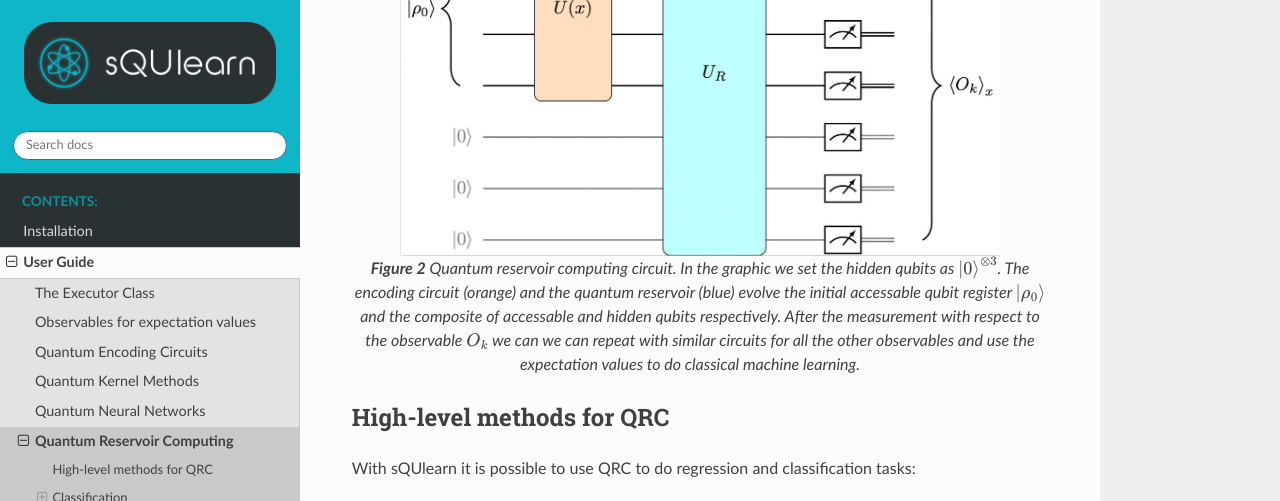
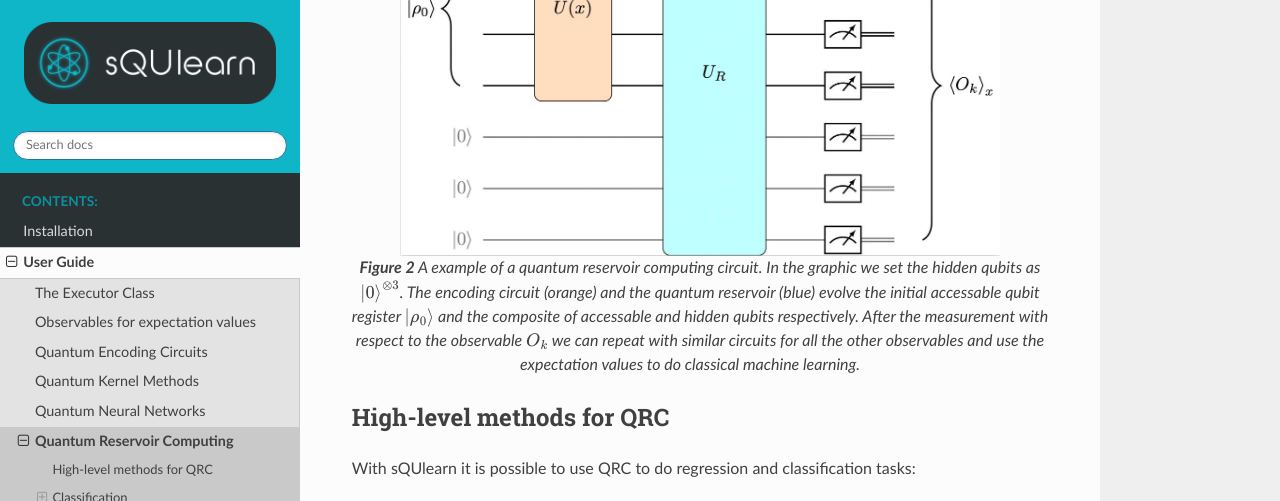
Before and after one commit to sQUlearn/squlearn, a Sphinx documentation site: the page built from docs/user_guide/quantum_reservoir_computing.rst, in a window 1280 px wide and 900 px high, scrolled down 1117 px, cut to the strip 0-501 px from the top of the window. Built offline with Sphinx 7.4.7 and the Read the Docs theme 3.1.0, drawn with Linux system fonts in a browser that asks for light colours; pages that are not in the unit, such as notebooks, are missing from menus.

Commit message:
QRC minor tweak

```diff
--- a/docs/user_guide/quantum_reservoir_computing.rst
+++ b/docs/user_guide/quantum_reservoir_computing.rst
@@ -48,10 +48,10 @@ optimizes the readout vectors via cheaper algorithms.
     :width: 600
     :align: center
 
-    **Figure 2** Quantum reservoir computing circuit. In the graphic we set the hidden qubits as :math:`\ket{0}^{\otimes 3}`.
+    **Figure 2** A example of a quantum reservoir computing circuit. In the graphic we set the hidden qubits as :math:`\ket{0}^{\otimes 3}`.
     The encoding circuit (orange) and the quantum reservoir (blue) evolve the initial accessable qubit register :math:`\ket{\rho_0}` and
     the composite of accessable and hidden qubits respectively. After the measurement with respect to the observable :math:`O_k` we can
-    we can repeat with similar circuits for all the other observables and use the expectation values to do classical machine learning.
+    repeat with similar circuits for all the other observables and use the expectation values to do classical machine learning.
 
 High-level methods for QRC
 ===========================
```
